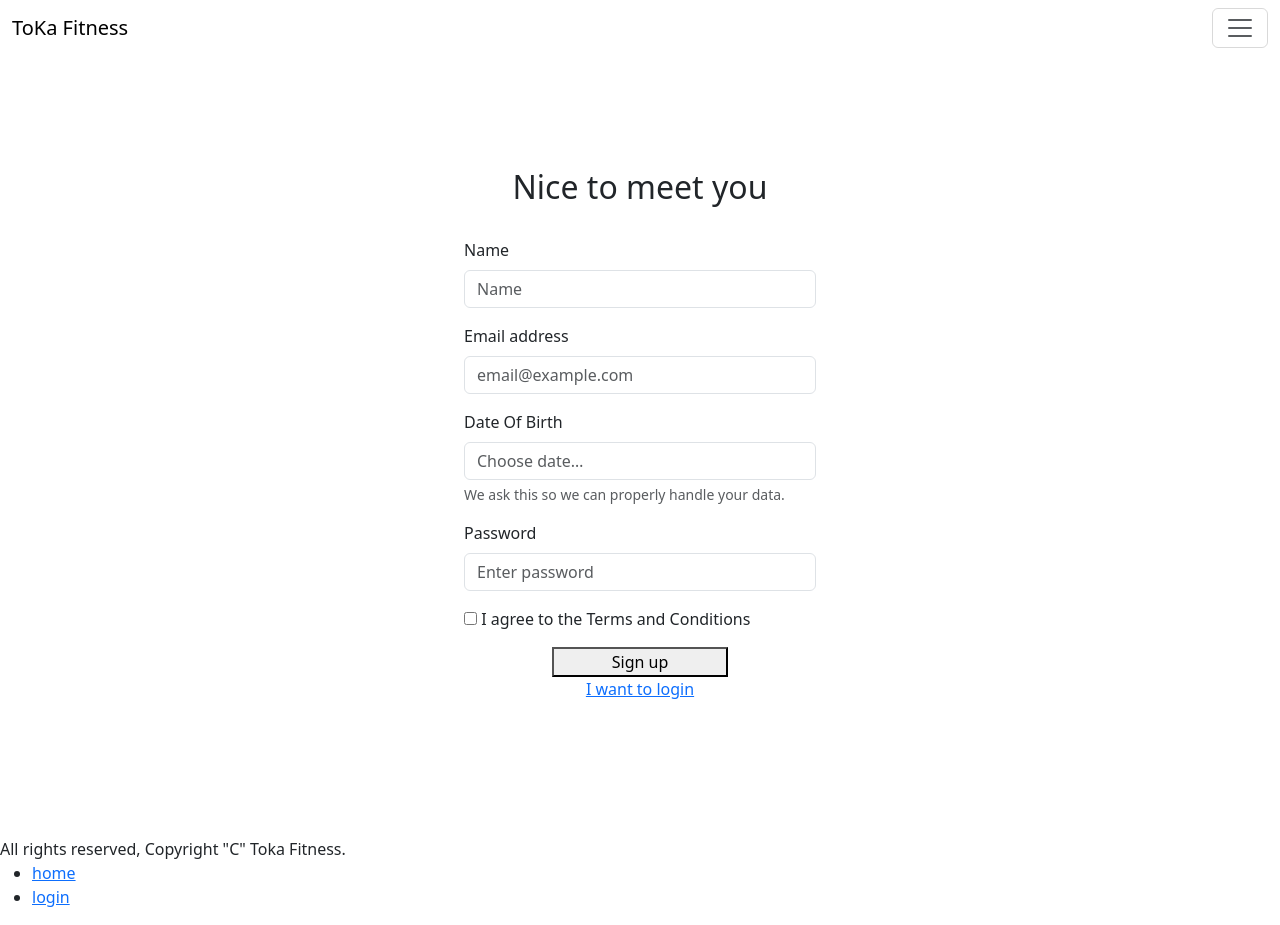
After one commit to coneastdev/ToKa-Fitness-gym-soloution, a FastAPI app: template templates/signup.html in a window 1280 px wide. The commit adds this page. Run offline with FastAPI, Linux system fonts and the light colour scheme; the template is opened without the code that fills it, so the values that code supplies are empty; some libraries are stand-ins or nearby versions.

Commit message:
add db and login

```diff
--- a/main.py
+++ b/main.py
@@ -1,13 +1,55 @@
+import re
+from datetime import datetime
+
 from fastapi import FastAPI, Request
 from fastapi.responses import HTMLResponse
 from fastapi.staticfiles import StaticFiles
 from fastapi.templating import Jinja2Templates
+from sqlmodel import Field, SQLModel, create_engine
+
+import dbClasses
+
+sqlite_file_name = "database.db"
+sqlite_url = f"sqlite:///{sqlite_file_name}"
+
+engine = create_engine(sqlite_url, echo=True)
+
+SQLModel.metadata.create_all(engine)
 
 app = FastAPI()
 
 app.mount("/static", StaticFiles(directory="static"), name="static")
 
 templates = Jinja2Templates(directory="templates")
+
+# Uses adapated AI generated code from task 1 C
+def validate_credentials(email: str, password: str) -> int:
+    """Check if email and password are valid"""
+    email_valid = bool(re.fullmatch(
+        # contains text @ text . text
+        r"[A-Za-z0-9.!#$%&'*+/=?^_`{|}~-]+"
+        r"@[A-Za-z0-9](?:[A-Za-z0-9]{0,61}[A-Za-z0-9])?"
+        r"(?:\.[A-Za-z0-9](?:[A-Za-z0-9]{0,61}[A-Za-z0-9])?)+", email,)
+    )
+
+    password_valid = (
+        # contains lowercase, uppercase, number and special char
+        isinstance(password, str)
+        and len(password) >= 8
+        and re.search(r"[A-Z]", password)
+        and re.search(r"[a-z]", password)
+        and re.search(r"\d", password)
+        and re.search(r"[^A-Za-z0-9]", password)
+    ) is not False
+
+    if email_valid and password_valid:
+        return 0
+    if not email_valid and not password_valid:
+        return 1
+    if not email_valid:
+        return 2
+    return 4
+
 
 @app.get("/", response_class=HTMLResponse)
 async def main(request: Request):
@@ -16,3 +58,23 @@ async def main(request: Request):
 @app.get("/login", response_class=HTMLResponse)
 async def login(request: Request):
     return templates.TemplateResponse(request=request, name="login.html")
+
+@app.post("/login", response_class=HTMLResponse)
+async def login_post(request: Request):
+    succues = False
+    if succues:
+        return templates.TemplateResponse(request=request, name="index.html")
+    else:
+        return templates.TemplateResponse(request=request, name="login.html")
+
+@app.get("/signup", response_class=HTMLResponse)
+async def signup(request: Request):
+    return templates.TemplateResponse(request=request, name="signup.html")
+
+@app.post("/signup", response_class=HTMLResponse)
+async def signup_post(request: Request):
+    succues = False
+    if succues:
+        return templates.TemplateResponse(request=request, name="index.html")
+    else:
+        return templates.TemplateResponse(request=request, name="signup.html")
--- a/static/styles.css
+++ b/static/styles.css
@@ -1,4 +1,11 @@
 .loginDiv {
-    width: 35%;
-    background: var(--bg-secondary);
+    width: 30%;
+    padding: 3vw;
 }
+
+@media (max-width: 600px) {
+    .loginDiv {
+        width: 95%;
+        padding: 5vw;
+    }
+}
--- /dev/null
+++ b/templates/footer.html
@@ -0,0 +1,11 @@
+<div id="footerDiv" class="bg-1">
+    All rights reserved, Copyright "C" Toka Fitness.
+    <ul>
+        <li>
+            <a href="/">home</a>
+        </li>
+        <li>
+            <a href="/login">login</a>
+        </li>
+    </ul>
+</div>
--- /dev/null
+++ b/templates/nav.html
@@ -0,0 +1,60 @@
+<nav class="navbar md:navbar-expand bg-1">
+<div class="container-fluid">
+    <a class="navbar-brand" href="#">ToKa Fitness</a>
+    <button class="btn-icon navbar-toggler" type="button" data-bs-toggle="drawer" data-bs-target="#navbarDrawer" aria-controls="navbarDrawer" aria-expanded="false" aria-label="Toggle navigation">
+    <span class="navbar-toggler-icon" aria-hidden="true"></span>
+    </button>
+    <dialog class="drawer drawer-end" tabindex="-1" id="navbarDrawer" aria-labelledby="navbarDrawerLabel">
+    <div class="drawer-header">
+        <h5 class="drawer-title" id="navbarDrawerLabel">Menu</h5>
+        <button type="button" class="btn-close" data-bs-dismiss="drawer" aria-label="Close"></button>
+    </div>
+    <div class="drawer-body mb-2 md:mb-0">
+        <ul class="nav navbar-nav me-auto">
+            <li class="nav-item">
+                <a class="nav-link active" aria-current="page" href="/">Home</a>
+            </li>
+            <li class="nav-item">
+                <a class="nav-link" href="#">Sessions</a>
+            </li>
+            <li class="nav-item">
+                <a class="nav-link" href="#">Tracker</a>
+            </li>
+            <li class="nav-item">
+                <a class="nav-link" href="#">Posts</a>
+            </li>
+            <li class="nav-item">
+                <a class="nav-link" href="#">Community</a>
+            </li>
+        </ul>
+        <ul class="nav navbar-nav me-auto">
+            <li class="nav-item">
+                <form class="hstack gap-2" role="search">
+                <input class="form-control" type="search" placeholder="Search" aria-label="Search"/>
+                <button class="btn-solid btn-icon theme-secondary" type="submit">
+                    <i class="bi bi-search"></i>
+                </button>
+                </form>
+            </li>
+        </ul>
+        <ul class="nav navbar-nav">
+            <li class="nav-item">
+                <button class="nav-link" onclick="toggleTheme()">
+                    <i class="bi bi-circle-half"></i>
+                </button>
+            </li>
+            <li class="nav-item">
+                <button class="nav-link" type="button" data-bs-toggle="menu" aria-expanded="false">
+                <span class="avatar theme-primary">?</span>
+                </button>
+                <div class="menu">
+                <a class="menu-item" href="/login">Login</a>
+                <a class="menu-item" href="#">Sign up</a>
+                <a class="menu-item" href="#">Pricing</a>
+                </div>
+            </li>
+        </ul>
+    </div>
+    </dialog>
+</div>
+</nav>
--- /dev/null
+++ b/templates/signup.html
@@ -0,0 +1,42 @@
+{% extends 'base.html' %}
+{% block title %}Login{% endblock %}
+{% block header %}
+{% endblock %}
+
+{% block content %}
+<br /><br /><br />
+<div class="container loginDiv p-3 rounded-5 bg-2">
+    <h2 style="text-align: center;">Nice to meet you</h2>
+    <br />
+    <form action="/signup" method="post">
+    <div class="mb-3">
+        <label for="singupName" class="form-label">Name</label>
+        <input for="name" class="form-control" id="singupName" aria-describedby="name" placeholder="Name" required>
+    </div>
+    <div class="mb-3">
+        <label for="singupEmail" class="form-label">Email address</label>
+        <input for="email" type="email" class="form-control" id="singupEmail" aria-describedby="emailHelp" placeholder="email@example.com" required>
+    </div>
+    <div class="mb-3">
+        <label for="singupAge" class="form-label">Date Of Birth</label>
+        <input type="text" class="form-control w-12" id="singupAge" data-bs-toggle="datepicker" autocomplete="off" placeholder="Choose date…">
+        <div id="ageHelp" class="form-text">We ask this so we can properly handle your data.</div>
+    </div>
+    <div class="mb-3">
+        <label for="singupPassword" class="form-label">Password</label>
+        <input for="password" type="password" class="form-control" id="singupPassword" placeholder="Enter password">
+        <div class="strength-bar" data-bs-strength></div>
+        <span class="strength-text"></span>
+    </div>
+    <div class="mb-3 form-field">
+        <input type="checkbox" id="singupCheck" class="check" required>
+        <label for="singupCheck">I agree to the Terms and Conditions</label>
+    </div>
+    <div style="width: 50%; margin: 0 auto; text-align: center;">
+        <button style="width: 100%;" type="submit" class="btn-solid theme-primary">Sign up</button><br />
+        <a href="/login">I want to login</a>
+    </div>
+    </form>
+</div>
+<br /><br /><br />
+{% endblock %}
```
Also changed, not shown: dbClasses.py (added, +45 -0 lines), templates/base.html (+8 -73 lines), templates/login.html (+14 -9 lines), database.db (added).
